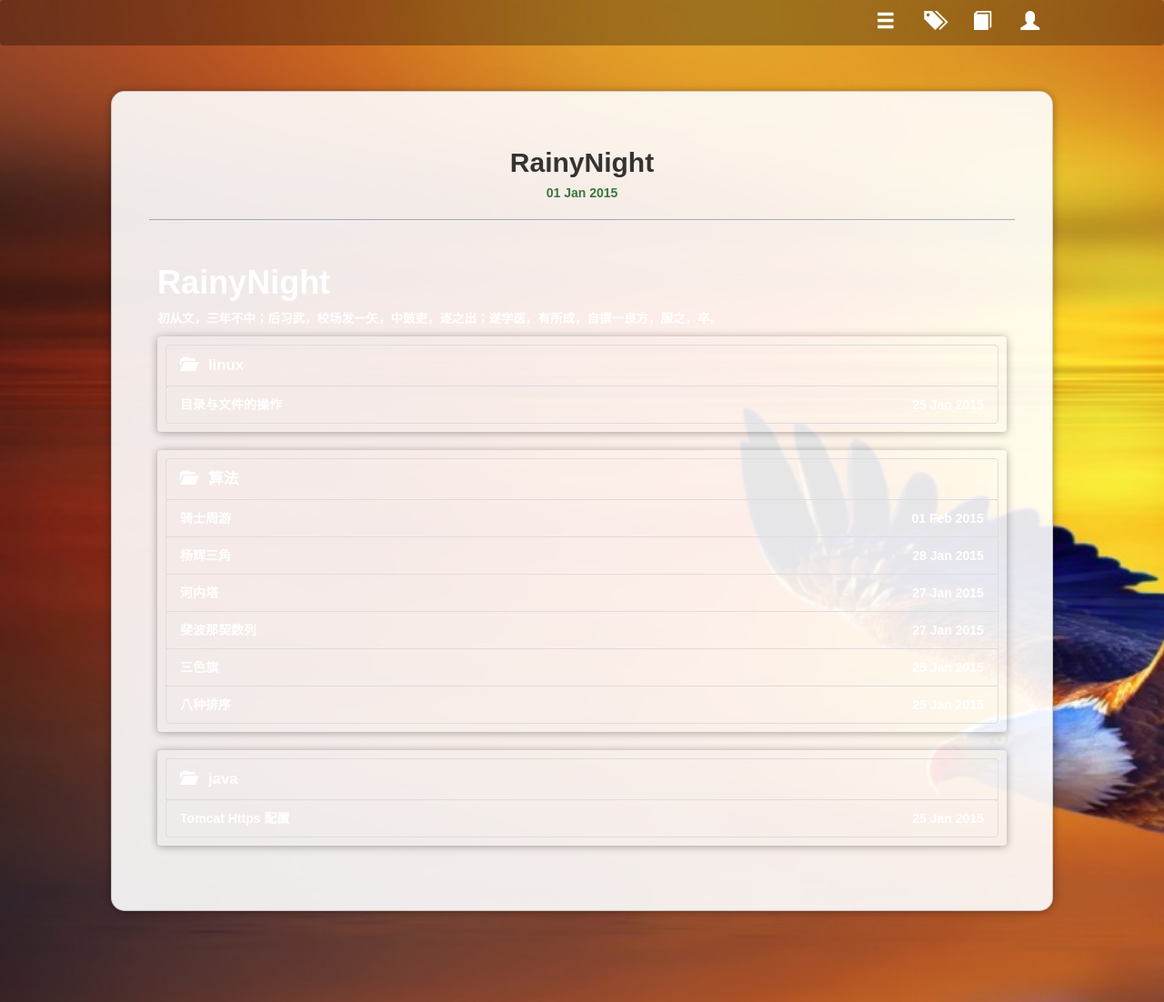
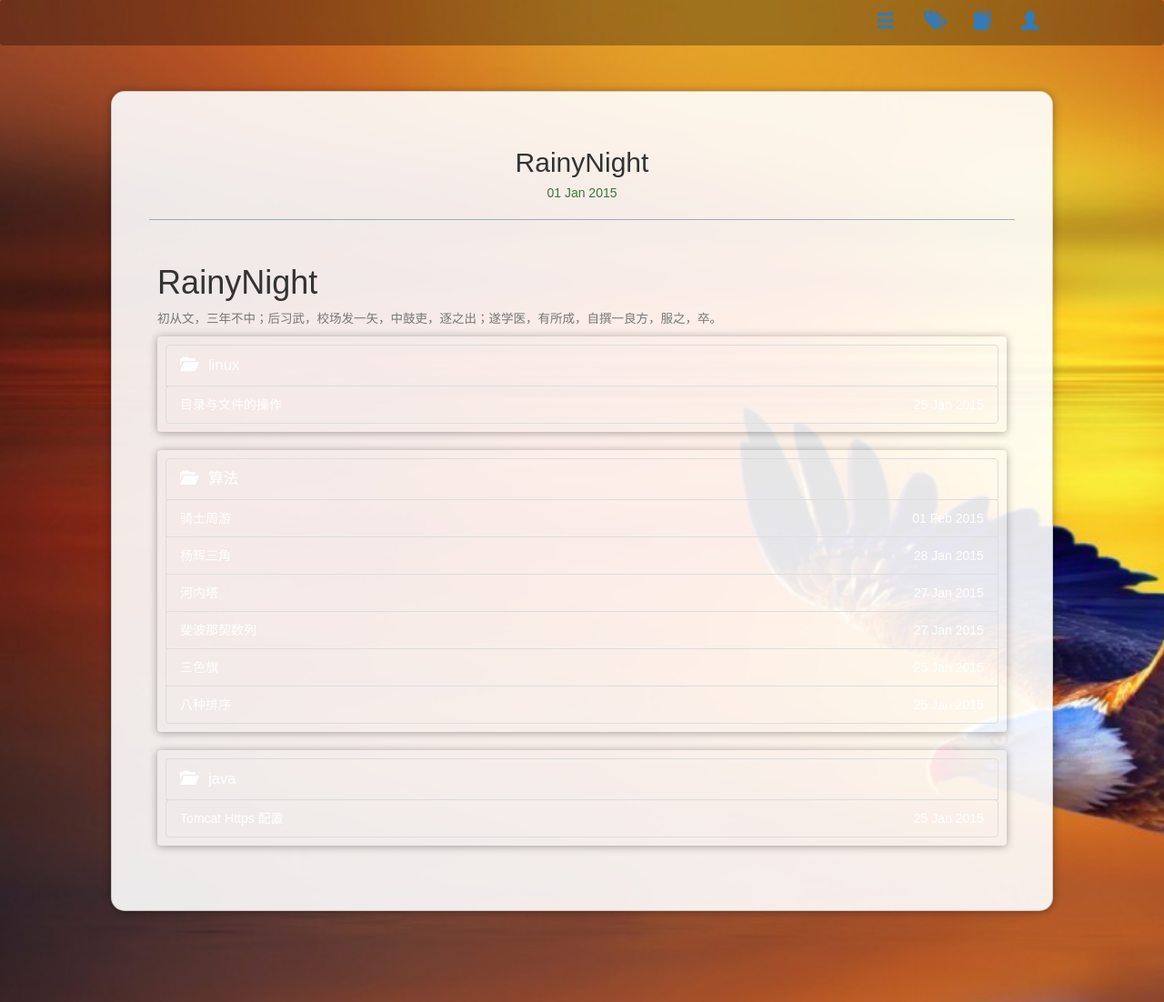
Before and after one commit to bit-ranger/blog, a Jekyll site: the page built from index.html, in a window 1280 px wide and 1102 px high. Shown: the whole window at 91% size. Built offline with Jekyll 4.4.1, drawn with Linux system fonts in a browser that asks for light colours; nearby versions of some CDN libraries; Markdown is read by kramdown in place of the engine named in the settings.

Commit message:
Update style.css

```diff
--- a/css/style.css
+++ b/css/style.css
@@ -3,9 +3,6 @@
 }
 img {
     max-width: 100%;height: auto;
-}
-h1,h2,h3,h4,h5,h6 {
-    font-weight: bold;
 }
 .circular-corner {
     border-radius: 15px;
@@ -62,7 +59,7 @@
 .shadow {
     box-shadow: 0 1px 10px rgba(0,0,0,0.33333);
 }
-.title{
+.entry{
     color:#fff;
     font-weight: bold;
 }
```
